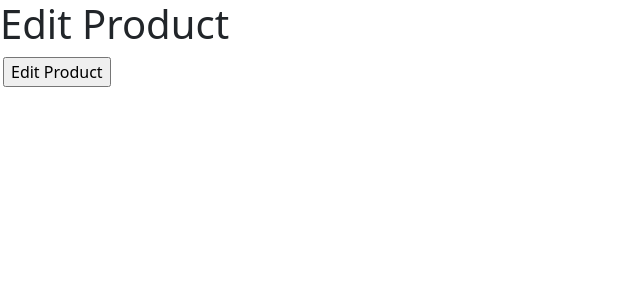
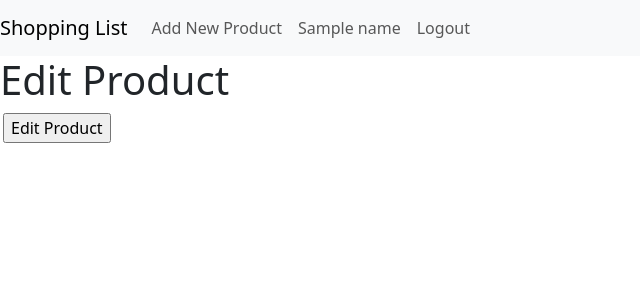
Before and after one commit to arjunajaa/shopping-list, a Django app: template main/templates/edit_product.html in a window 1280 px wide. Shown: the top 300 px of the page, without its empty margins (0-640 px from the left). Run offline with Django 4.2, Linux system fonts and the light colour scheme; the template is opened without the code that fills it: values that come from a table or form of the project are taken from there, most other values are stand-ins (such as "Sample title", 1, 10 or a date in 2020).

Commit message:
finishing tutor 4

```diff
--- a/main/templates/edit_product.html
+++ b/main/templates/edit_product.html
@@ -3,7 +3,29 @@
 {% load static %}
 
 {% block content %}
-
+<nav class="navbar navbar-expand-lg navbar-light bg-light">
+    <a class="navbar-brand" href="{% url 'main:show_main' %}">Shopping List</a>
+    <button class="navbar-toggler" type="button" data-toggle="collapse" data-target="#navbarNav" aria-controls="navbarNav" aria-expanded="false" aria-label="Toggle navigation">
+        <span class="navbar-toggler-icon"></span>
+    </button>
+    <div class="collapse navbar-collapse" id="navbarNav">
+        <ul class="navbar-nav ml-auto">
+            <li class="nav-item">
+                <a class="nav-link" href="{% url 'main:create_product' %}">
+                    Add New Product
+                </a>
+            </li>
+            <li class="nav-item">
+                <p class="nav-link mb-0">{{ name }}</p>
+            </li>
+            <li class="nav-item">
+                <a class="nav-link" href="{% url 'main:logout' %}">
+                    Logout
+                </a>
+            </li>
+        </ul>
+    </div>
+</nav>
 <h1>Edit Product</h1>
 
 <form method="POST">
--- a/main/templates/main.html
+++ b/main/templates/main.html
@@ -2,7 +2,7 @@
 
 {% block content %}
     <nav class="navbar navbar-expand-lg navbar-light bg-light">
-        <a class="navbar-brand" href="#">Shopping List</a>
+        <a class="navbar-brand" href="{% url 'main:show_main' %}">Shopping List</a>
         <button class="navbar-toggler" type="button" data-toggle="collapse" data-target="#navbarNav" aria-controls="navbarNav" aria-expanded="false" aria-label="Toggle navigation">
             <span class="navbar-toggler-icon"></span>
         </button>
```
Also changed, not shown: main/templates/create_product.html (+23 -0 lines), db.sqlite3.
